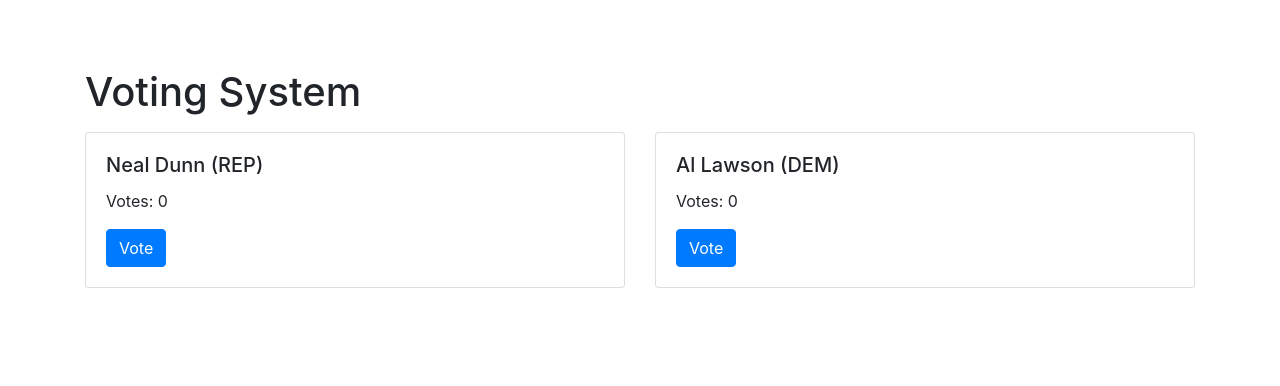
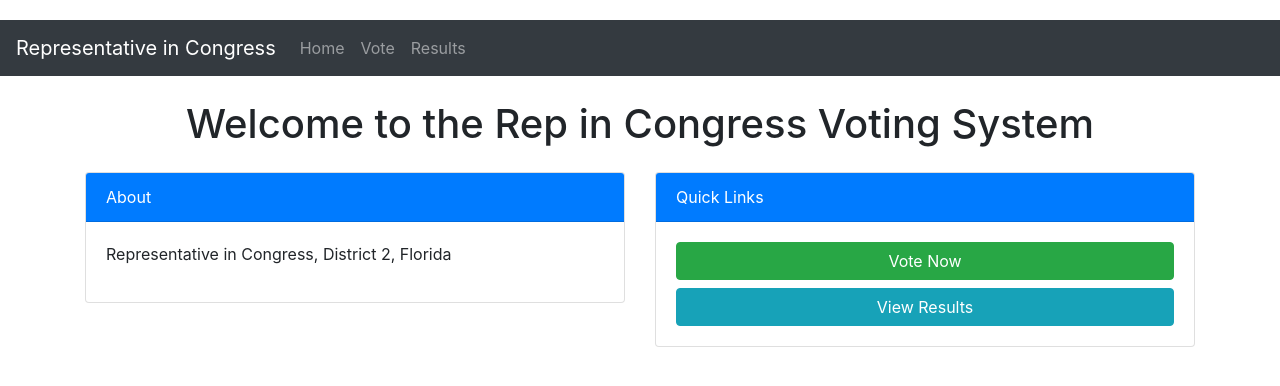
Before and after one commit to OK-CodeClinic/vote_app, a Flask app: page / in a window 1280 px wide. Shown: the top 386 px of the page. Run offline with Flask 2, Linux system fonts and the light colour scheme; data comes from the database, SQL or seed files in the repository; data that the repository does not hold is empty; some libraries are stand-ins or nearby versions.

Commit message:
Updating code

```diff
--- a/templates/base.html
+++ b/templates/base.html
@@ -3,13 +3,37 @@
 <head>
     <meta charset="UTF-8">
     <meta name="viewport" content="width=device-width, initial-scale=1.0">
-    <title>{% block title %}Representative in Congress, Florida{% endblock %}</title>
+    <title>{% block title %}Voting System{% endblock %}</title>
     <link href="https://stackpath.bootstrapcdn.com/bootstrap/4.5.2/css/bootstrap.min.css" rel="stylesheet">
     <link rel="stylesheet" href="{{ url_for('static', filename='style.css') }}">
 </head>
 <body>
-    <div class="container">
+    <nav class="navbar navbar-expand-lg navbar-dark bg-dark">
+        <a class="navbar-brand" href="/">Representative in Congress</a>
+        <button class="navbar-toggler" type="button" data-toggle="collapse" data-target="#navbarNav" aria-controls="navbarNav" aria-expanded="false" aria-label="Toggle navigation">
+            <span class="navbar-toggler-icon"></span>
+        </button>
+        <div class="collapse navbar-collapse" id="navbarNav">
+            <ul class="navbar-nav">
+                <li class="nav-item">
+                    <a class="nav-link" href="{{ url_for('index') }}">Home</a>
+                </li>
+                <li class="nav-item">
+                    <a class="nav-link" href="{{ url_for('vote') }}">Vote</a>
+                </li>
+                <li class="nav-item">
+                    <a class="nav-link" href="{{ url_for('results') }}">Results</a>
+                </li>
+            </ul>
+        </div>
+    </nav>
+
+    <div class="container mt-4">
         {% block content %}{% endblock %}
     </div>
+
+    <script src="https://code.jquery.com/jquery-3.5.1.slim.min.js"></script>
+    <script src="https://cdn.jsdelivr.net/npm/@popperjs/core@2.9.3/dist/umd/popper.min.js"></script>
+    <script src="https://stackpath.bootstrapcdn.com/bootstrap/4.5.2/js/bootstrap.min.js"></script>
 </body>
 </html>
--- a/templates/index.html
+++ b/templates/index.html
@@ -1,20 +1,30 @@
 {% extends "base.html" %}
 
-{% block title %}Home{% endblock %}
+{% block title %}Home - Voting System{% endblock %}
 
 {% block content %}
-    <h1 class="mt-5">Voting System</h1>
-    <div class="row mt-3">
-        {% for candidate in candidates %}
-            <div class="col-md-6">
-                <div class="card">
-                    <div class="card-body">
-                        <h5 class="card-title">{{ candidate.name }}</h5>
-                        <p class="card-text">Votes: {{ candidate.votes }}</p>
-                        <a href="{{ url_for('vote', candidate_id=candidate.id) }}" class="btn btn-primary">Vote</a>
-                    </div>
+    <h1 class="text-center mb-4">Welcome to the Rep in Congress Voting System</h1>
+    <div class="row">
+        <div class="col-md-6">
+            <div class="card">
+                <div class="card-header bg-primary text-white">
+                    About
+                </div>
+                <div class="card-body">
+                    <p>Representative in Congress, District 2, Florida</p>
                 </div>
             </div>
-        {% endfor %}
+        </div>
+        <div class="col-md-6">
+            <div class="card">
+                <div class="card-header bg-primary text-white">
+                    Quick Links
+                </div>
+                <div class="card-body">
+                    <a href="{{ url_for('vote') }}" class="btn btn-success btn-block">Vote Now</a>
+                    <a href="{{ url_for('results') }}" class="btn btn-info btn-block">View Results</a>
+                </div>
+            </div>
+        </div>
     </div>
 {% endblock %}
```
Also changed, not shown: templates/results.html (+18 -14 lines), templates/vote.html (+12 -5 lines).
